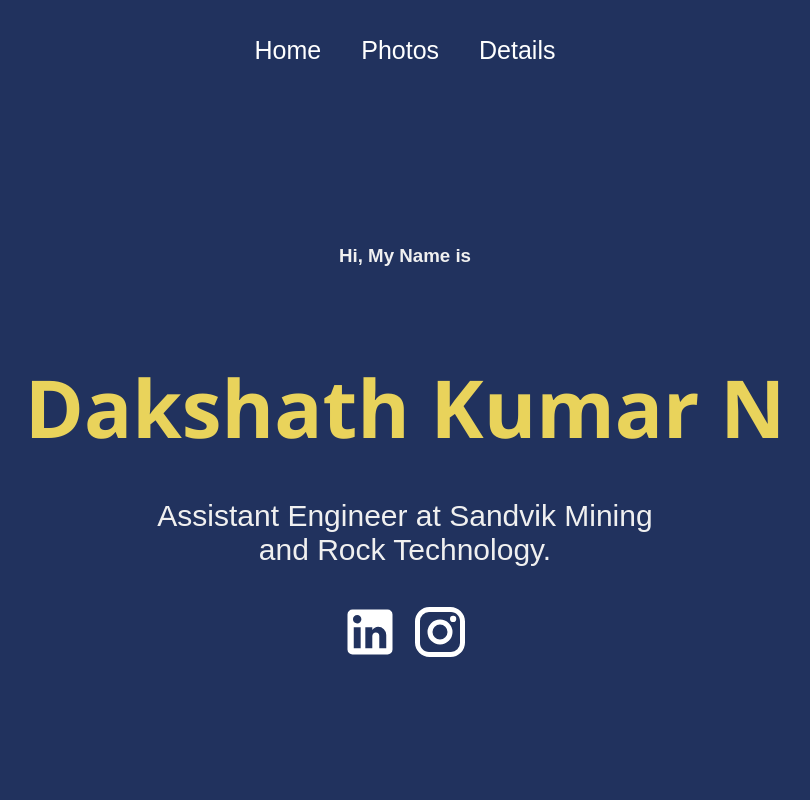
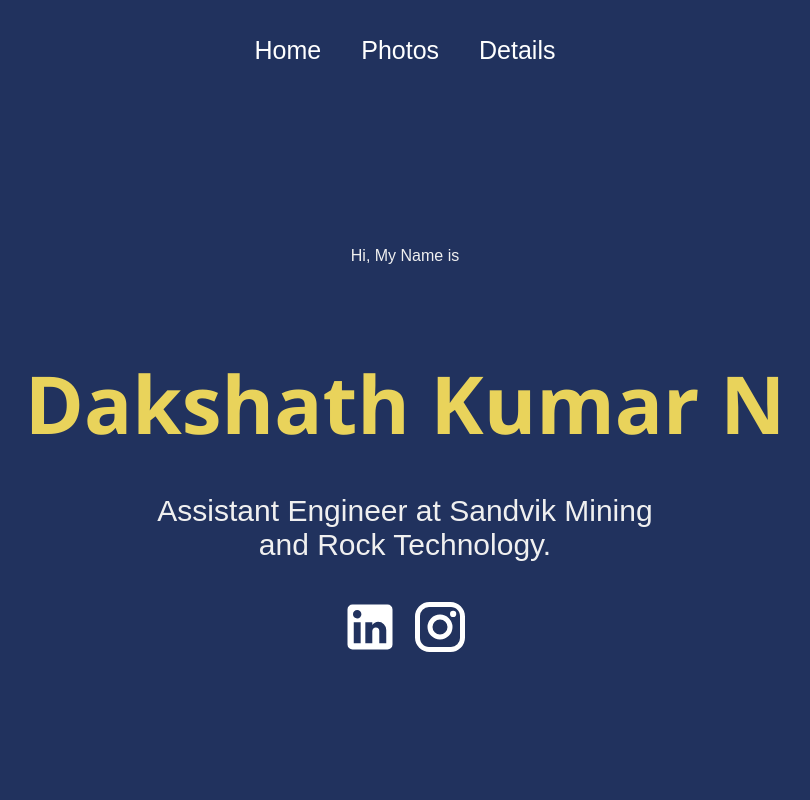
Before and after one commit to Dakshparva/Dakshath-Personal-info, a React (Create React App) app: page / in a window 1280 px wide. Shown: the top 800 px of the page, without its empty margins (235-1045 px from the left). Built offline with nearby package versions, Linux system fonts and the light colour scheme.

Commit message:
Update Home.js

```diff
--- a/src/pages/Home.js
+++ b/src/pages/Home.js
@@ -7,7 +7,7 @@ function Home() {
   return (
     <div className="home">
       <div className="about">
-        <h3> Hi, My Name is </h3>
+        <p> Hi, My Name is </p>
     <h2>Dakshath Kumar N</h2>
         <div className="prompt">
           <p>Assistant Engineer at Sandvik Mining and Rock Technology.</p>
```
